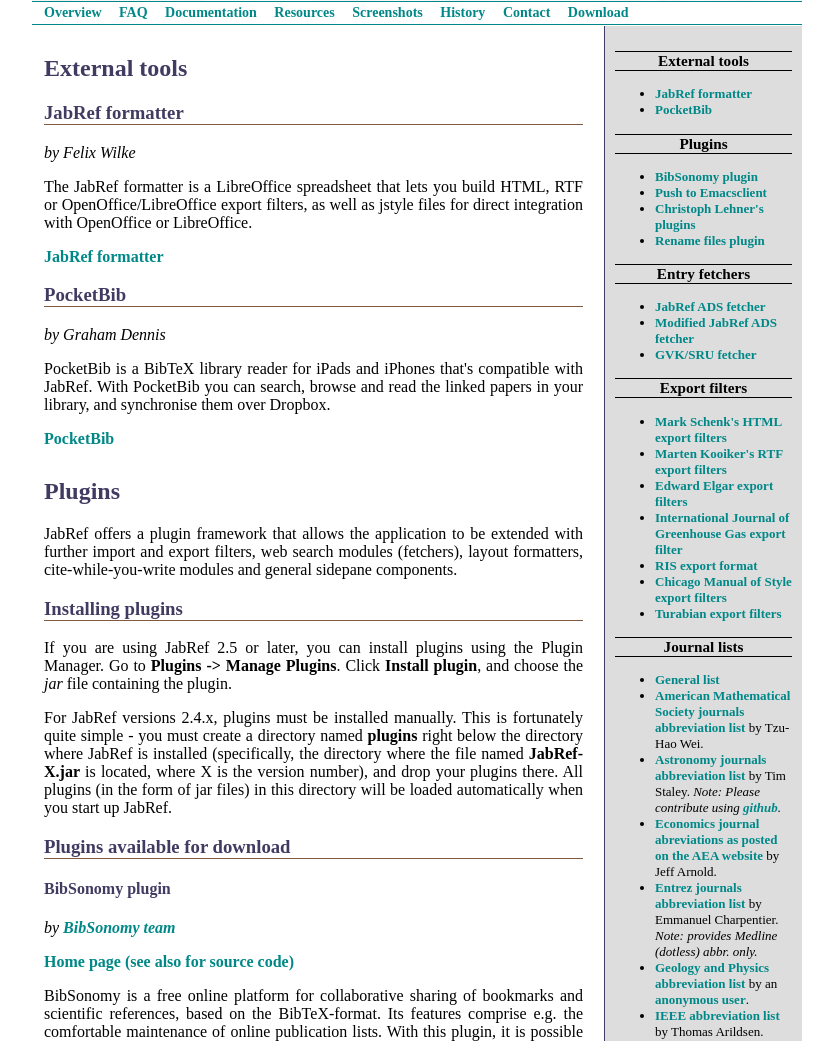
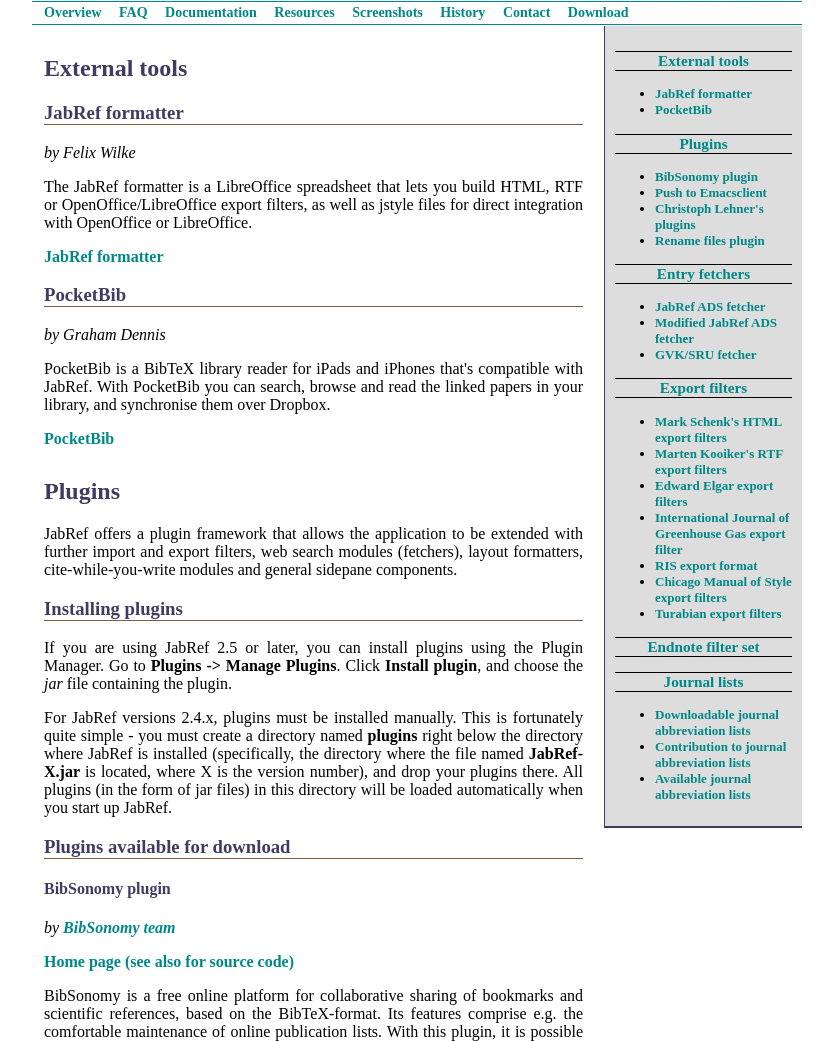
Before and after one commit to JabRef/htdocs, a PHP site: page /resources.php in a window 1280 px wide. Shown: the part 125-1166 px from the top of the page, without its empty margins (223-1056 px from the left). Run offline with PHP 8.4, Linux system fonts and the light colour scheme; data that the repository does not hold is empty.

Commit message:
Homepage: Update of resources page  * Makes headings in right panel also links  * Moves abbreviations lists into main content

```diff
--- a/resources.php
+++ b/resources.php
@@ -15,13 +15,13 @@
 
     <div id="rightpanel">
 
-      <h3 id="tools_rightpanel">External tools</h3>
+      <h3 id="tools_rightpanel"><a href="#exttools">External tools</a></h3>
       <ul>
         <li><a href="#OOtool">JabRef formatter</a></li>
         <li><a href="#PocketBib">PocketBib</a></li>
       </ul>
 
-      <h3 id="plugins_rightpanel">Plugins</h3>
+      <h3 id="plugins_rightpanel"><a href="#plugins">Plugins</a></h3>
       <ul>
         <li><a href="#BibSonomy">BibSonomy plugin</a></li>
         <li><a href="#PushEmacsclient">Push to Emacsclient</a></li>
@@ -29,14 +29,14 @@
         <li><a href="#renamer">Rename files plugin</a></li>
       </ul>
 
-      <h3 id="fetchers_rightpanel">Entry fetchers</h3>
+      <h3 id="fetchers_rightpanel"><a href="#">Entry fetchers</a></h3>
       <ul>
         <li><a href="#ADS">JabRef ADS fetcher</a></li>
         <li><a href="#ADS_HUG">Modified JabRef ADS fetcher</a></li>
         <li><a href="#GVK">GVK/SRU fetcher</a></li>
       </ul>
 
-      <h3 id="exportfilters_rightpanel">Export filters</h3>
+      <h3 id="exportfilters_rightpanel"><a href="#export_filters">Export filters</a></h3>
       <ul>
         <li><a href="#Marks_filters">Mark Schenk's HTML export filters</a></li>
         <li><a href="#Martens_filters">Marten Kooiker's RTF export filters</a></li>
@@ -47,22 +47,13 @@
         <li><a href="#Turabian">Turabian export filters</a></li>
       </ul>
 
-      <h3 id="journallists_rightpanel">Journal lists</h3>
+      <h3 id="endnote_rightpanel"><a href="#endnote_filters">Endnote filter set</a></h3>
+
+      <h3 id="journallists_rightpanel"><a href="#abbrev_lists">Journal lists</a></h3>
       <ul>
-        <li><a href="journals/journal_abbreviations_general.txt">General list</a></li>
-        <li><a href="journals/journal_abbreviations_ams.txt">American Mathematical Society journals abbreviation list</a> by Tzu-Hao Wei.</li>
-        <li><a href="https://github.com/timstaley/jabref-astro-abbreviations/blob/master/MNRAS_abbreviations.txt">Astronomy journals abbreviation list</a> by Tim Staley. <i>Note: Please contribute using <a href="https://github.com/timstaley/jabref-astro-abbreviations">github</a>.</i></li>
-        <li><a href="journals/journal_abbreviations_aea.txt">Economics journal abreviations as posted on the AEA website</a> by Jeff Arnold.</li>
-        <li><a href="journals/journal_abbreviations_entrez.txt">Entrez journals abbreviation list</a> by Emmanuel Charpentier. <i>Note: provides Medline (dotless) abbr. only.</i></li>
-        <li><a href="journals/journal_abbreviations_geology_physics.txt">Geology and Physics abbreviation list</a> by an <a href="https://sourceforge.net/p/jabref/patches/164/">anonymous user</a>.</li>
-        <li><a href="journals/journal_abbreviations_ieee.txt">IEEE abbreviation list</a> by Thomas Arildsen.</li>
-        <li><a href="journals/journal_abbreviations_medicus.txt">Index Medicus abbreviation list</a> by Guy Tsafnat.
-        <i>Note: provides Medline (dotless) abbr. only.</i></li>
-        <li><a href="http://people.su.se/~alau4517/jabref.wos.txt">ISI Web of Science journal list</a> by Alistair Auffret.</li>
-        <li><a href="journals/journal_abbreviations_lifescience.txt">Life Science abbreviation list</a> by Z&eacute; Roberto Ribeiro.</li>
-        <li><a href="journals/journal_abbreviations_mechanical.txt">Mechanical and biomechanical abbreviation list</a> by an <a href="https://sourceforge.net/p/jabref/patches/151/">anonymous user</a>.</li>
-        <li><a href="journals/journal_abbreviations_meteorology.txt">Meteorology journal list</a> by Thijs Heus.</li>
-        <li><a href="journals/journal_abbreviations_sociology.txt">Sociology journal list</a> by Ronggui Huang.</li>
+        <li><a href="#downloadlists">Downloadable journal abbreviation lists</a></li>
+        <li><a href="#contribution">Contribution to journal abbreviation lists</a></li>
+        <li><a href="#availablelists">Available journal abbreviation lists</a></li>
       </ul>
 
     </div>
@@ -173,7 +164,7 @@
       Wiki page on getting started writing plugins</a>.</p>
 
 
-      <h2>Entry fetchers</h2>
+      <h2 id="entryfetchers">Entry fetchers</h2>
 
       <h3 id="ADS">JabRef ADS fetcher</h3>
       <p><em>by Ryo Igarashi</em></p>
@@ -311,7 +302,7 @@
       <b>Options -> Manage journal abbreviations</b>.</p>
 
 
-      <h3 id="downloadlists">Downloadable journal lists</h3>
+      <h3 id="downloadlists">Downloadable journal abbreviation lists</h3>
       <p><acronym>JabRef</acronym> includes no list of journals by default. Instead, the
       management window allows you to edit a personal list of
       journals, and to reference one or more external lists. To make this
@@ -338,10 +329,26 @@
       patch entry, or keep the list on you own home page and link to it.
       We will then add your list to this page.</p>
 
-    <?php include("footer.php"); ?>
-
+      <h3 id="availablelists">Available journal lists</h3>
+      <ul>
+        <li><a href="journals/journal_abbreviations_general.txt">General list</a></li>
+        <li><a href="journals/journal_abbreviations_ams.txt">American Mathematical Society journals abbreviation list</a> by Tzu-Hao Wei.</li>
+        <li><a href="https://github.com/timstaley/jabref-astro-abbreviations/blob/master/MNRAS_abbreviations.txt">Astronomy journals abbreviation list</a> by Tim Staley. <i>Note: Please contribute using <a href="https://github.com/timstaley/jabref-astro-abbreviations">github</a>.</i></li>
+        <li><a href="journals/journal_abbreviations_aea.txt">Economics journal abreviations as posted on the AEA website</a> by Jeff Arnold.</li>
+        <li><a href="journals/journal_abbreviations_entrez.txt">Entrez journals abbreviation list</a> by Emmanuel Charpentier. <i>Note: provides Medline (dotless) abbr. only.</i></li>
+        <li><a href="journals/journal_abbreviations_geology_physics.txt">Geology and Physics abbreviation list</a> by an <a href="https://sourceforge.net/p/jabref/patches/164/">anonymous user</a>.</li>
+        <li><a href="journals/journal_abbreviations_ieee.txt">IEEE abbreviation list</a> by Thomas Arildsen.</li>
+        <li><a href="journals/journal_abbreviations_medicus.txt">Index Medicus abbreviation list</a> by Guy Tsafnat.
+        <i>Note: provides Medline (dotless) abbr. only.</i></li>
+        <li><a href="http://people.su.se/~alau4517/jabref.wos.txt">ISI Web of Science journal list</a> by Alistair Auffret.</li>
+        <li><a href="journals/journal_abbreviations_lifescience.txt">Life Science abbreviation list</a> by Z&eacute; Roberto Ribeiro.</li>
+        <li><a href="journals/journal_abbreviations_mechanical.txt">Mechanical and biomechanical abbreviation list</a> by an <a href="https://sourceforge.net/p/jabref/patches/151/">anonymous user</a>.</li>
+        <li><a href="journals/journal_abbreviations_meteorology.txt">Meteorology journal list</a> by Thijs Heus.</li>
+        <li><a href="journals/journal_abbreviations_sociology.txt">Sociology journal list</a> by Ronggui Huang.</li>
+      </ul>
     </div>
   </div>
+  <?php include("footer.php"); ?>
 
 </body>
 </html>
```
